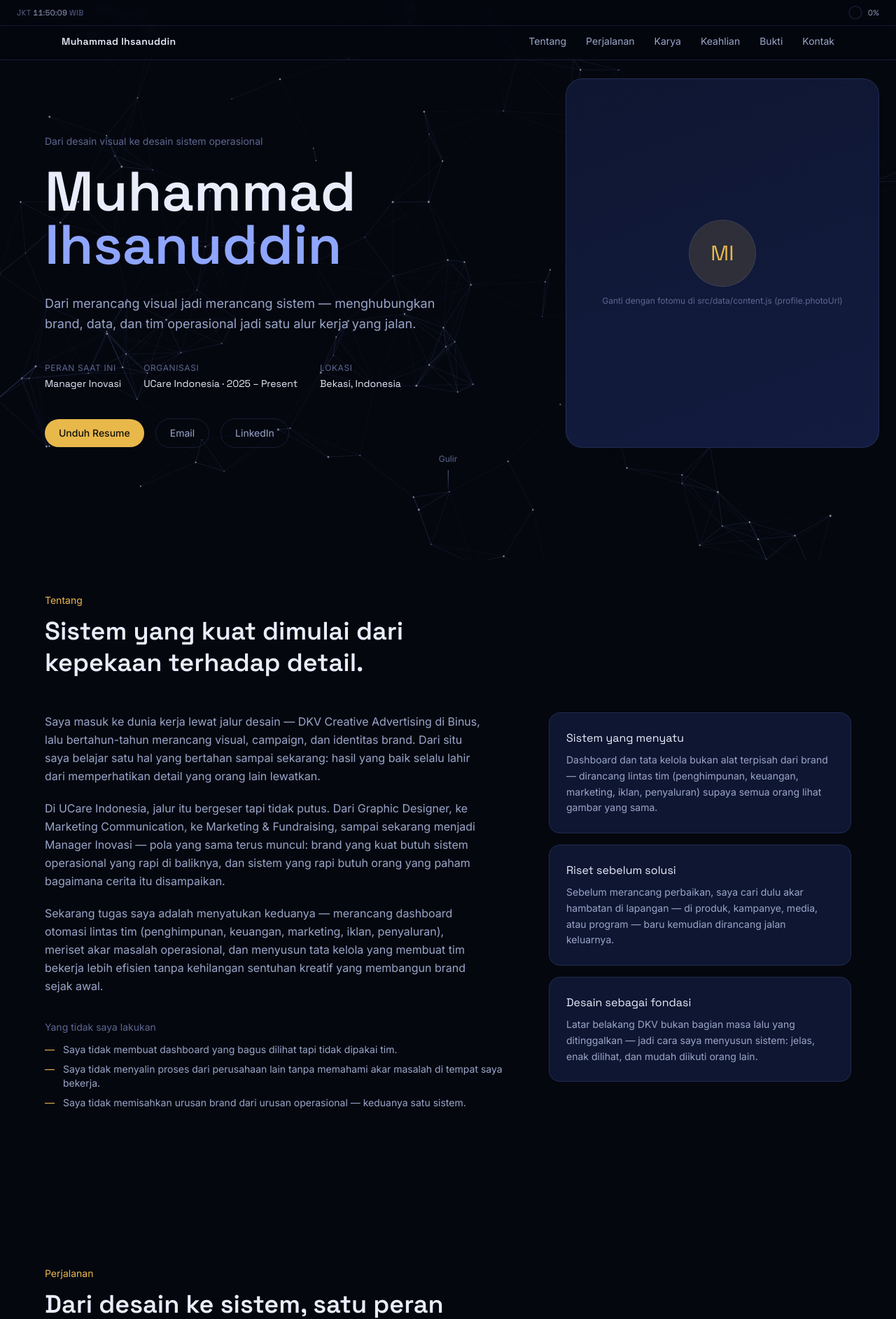
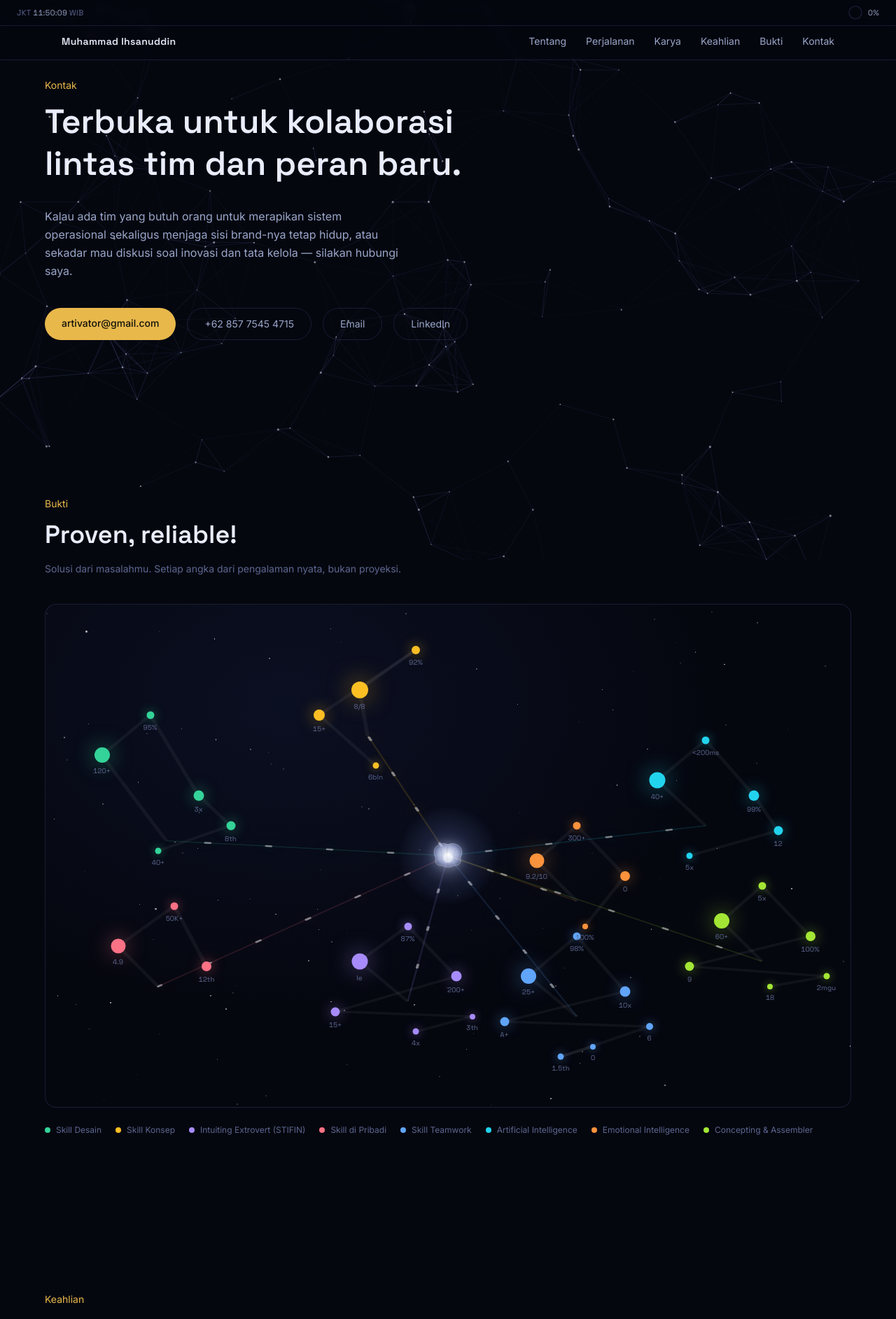
Before and after one commit to theartivator/cv-ihsanuddin, a React (Vite) app: page / in a window 1280 px wide. Shown: the top 1885 px of the page at 70% size. Built offline with nearby package versions, Linux system fonts and the light colour scheme.

Commit message:
Reverse section order: Kontak di atas, Hero di paling bawah

```diff
--- a/src/App.jsx
+++ b/src/App.jsx
@@ -16,13 +16,13 @@ export default function App() {
       <AmbientHUD />
       <Nav />
       <main className="relative z-10">
+        <Contact />
+        <ImpactProof />
+        <Skills />
+        <FeaturedWork />
+        <Trajectory />
+        <About />
         <Hero />
-        <About />
-        <Trajectory />
-        <FeaturedWork />
-        <Skills />
-        <ImpactProof />
-        <Contact />
       </main>
       <div className="relative z-10">
         <Footer />
```
